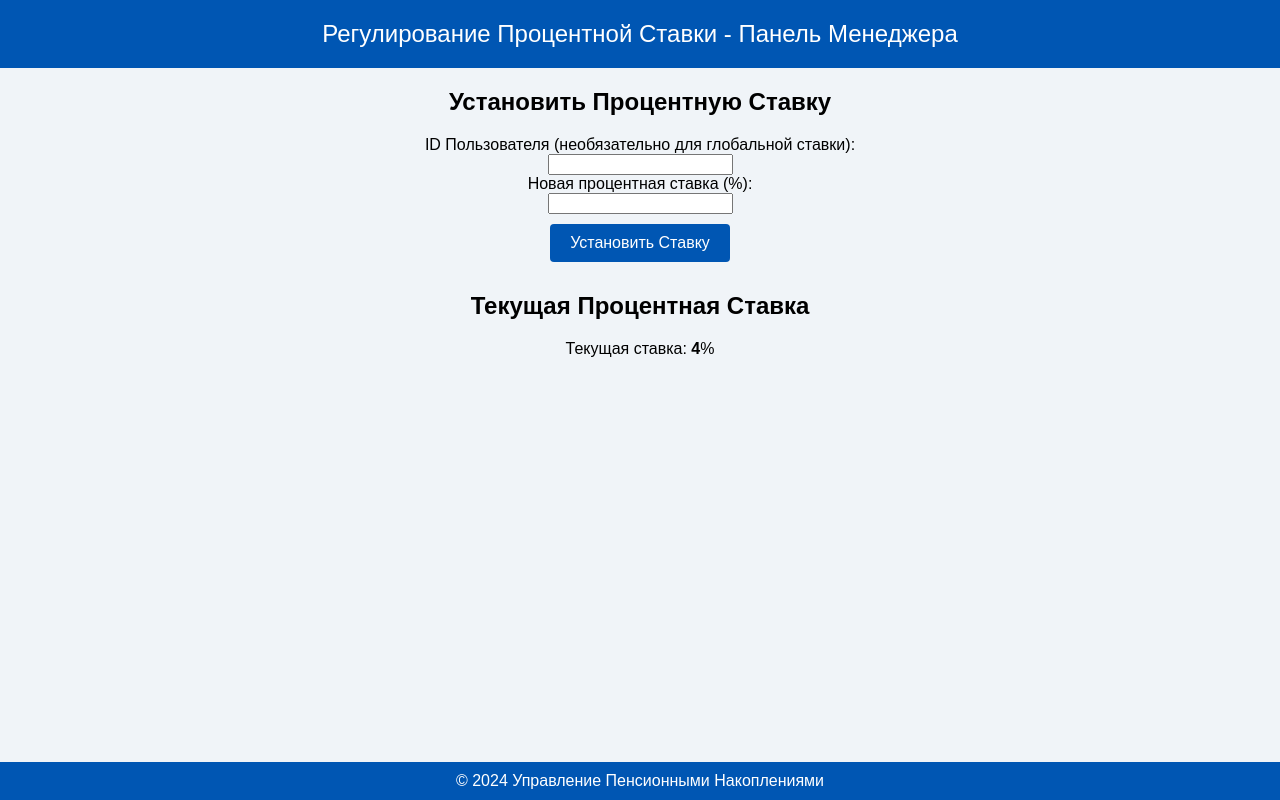
After one commit to Odin-SG/pension_management_system, a Flask app: template app/templates/manager_panel.html in a window 1280 px wide. The commit adds this page. Run offline with Flask 2, Linux system fonts and the light colour scheme; the template is opened without the code that fills it: most values are stand-ins (such as "Sample title", 1, 10 or a date in 2020).

Commit message:
Страница, скрипты и эндпоинт для менджера

```diff
--- a/app/static/js/scripts.js
+++ b/app/static/js/scripts.js
@@ -133,4 +133,25 @@ $(document).ready(function() {
             console.error('Ошибка:', error);
         });
     });
+
+    // Функция для получения текущей процентной ставки по конкретному пользователю
+    $('#user-id').on('input', function() {
+        var userId = $(this).val();
+        $.get("/set_interest_rate", { user_id: userId }, function(data) {
+            if (data.current_rate !== undefined) {
+                $('#current-rate').text(data.current_rate);
+            } else {
+                $('#current-rate').text('Нет данных');
+            }
+        });
+    });
+
+    // Отправка формы с подтверждением
+    $('#set-interest-rate-form').on('submit', function(event) {
+        event.preventDefault();
+        var confirmAction = confirm("Вы уверены, что хотите изменить процентную ставку?");
+        if (confirmAction) {
+            this.submit();
+        }
+    });
 });
--- a/app/templates/admin_panel.html
+++ b/app/templates/admin_panel.html
@@ -64,6 +64,7 @@
                     <label for="new-role">Новая роль:</label>
                     <select id="new-role" name="new_role">
                         <option value="user">Пользователь</option>
+                        <option value="manager">Менеджер</option>
                         <option value="admin">Администратор</option>
                     </select>
                     <label for="new-amount">Добавить сумму накоплений (руб.):</label>
--- /dev/null
+++ b/app/templates/manager_panel.html
@@ -0,0 +1,36 @@
+<!DOCTYPE html>
+<html lang="en">
+<head>
+    <meta charset="UTF-8">
+    <meta name="viewport" content="width=device-width, initial-scale=1.0">
+    <title>{{ title }}</title>
+    <link rel="stylesheet" href="{{ url_for('static', filename='styles/styles.css') }}">
+    <link rel="stylesheet" href="https://cdnjs.cloudflare.com/ajax/libs/font-awesome/6.0.0-beta3/css/all.min.css">
+    <script src="https://cdnjs.cloudflare.com/ajax/libs/jquery/3.6.0/jquery.min.js"></script>
+    <script src="{{ url_for('static', filename='js/scripts.js') }}"></script>
+</head>
+<body>
+    <header>
+        Регулирование Процентной Ставки - Панель Менеджера
+    </header>
+    <main>
+        <section class="container">
+            <h1>Установить Процентную Ставку</h1>
+            <form id="set-interest-rate-form" method="post">
+                <label for="user-id">ID Пользователя (необязательно для глобальной ставки):</label>
+                <input type="number" id="user-id" name="user_id">
+                <label for="interest-rate">Новая процентная ставка (%):</label>
+                <input type="number" id="interest-rate" name="interest_rate" step="0.01" required>
+                <button type="submit" class="button">Установить Ставку</button>
+            </form>
+
+            <h2>Текущая Процентная Ставка</h2>
+            <p>Текущая ставка: <strong id="current-rate">{{ current_rate }}</strong>%</p>
+        </section>
+    </main>
+
+    <footer>
+        &copy; 2024 Управление Пенсионными Накоплениями
+    </footer>
+</body>
+</html>
```
Also changed, not shown: app/views.py (+6 -6 lines).
